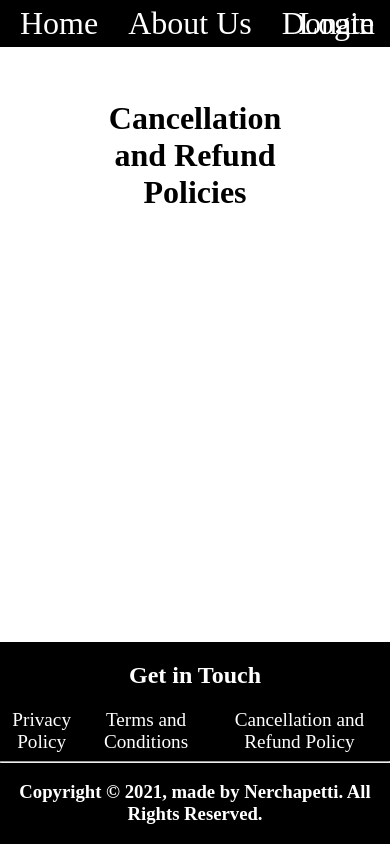
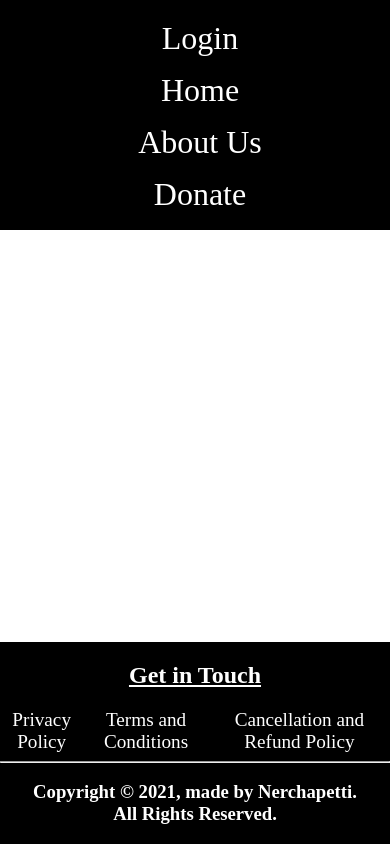
Before and after one commit to shameeribnuilyas/Nerchapetti, a React (Create React App) app: page /cancellationAndRefundPolicy in a window 390 px wide. Built offline with nearby package versions, Linux system fonts and the light colour scheme.

Commit message:
responsive

```diff
--- a/src/components/Contact.js
+++ b/src/components/Contact.js
@@ -10,7 +10,9 @@ const Contact = () => {
             <h2>Get in Touch</h2>
             <FooterNavigation/>
             <hr></hr>
-            <h3>Copyright © 2021, made by Nerchapetti. All Rights Reserved.</h3>
+            <div className={classes.copyright}>
+                <h3>Copyright © 2021, made by Nerchapetti. All Rights Reserved.</h3>
+            </div>
         </div>
         </section>
     );
--- a/src/components/Topbar.js
+++ b/src/components/Topbar.js
@@ -8,11 +8,11 @@ const TopBar = () => {
     <header className={classes.appHeader}>
     <nav>
     <div className="header">
+        <Link exact to='/'className={classes.link}>Login</Link>
         <Link exact to='/' className={classes.link}>Home</Link>
         <Link exact to='/about' className={classes.link}>About Us</Link>
         <Link exact to='/donate' className={classes.link}>Donate</Link>
-        <Link exact to='/'className={classes.login}>Login</Link>
-      </div>
+    </div>
      </nav>
    </header>
    </div>
--- a/src/css/contact.module.css
+++ b/src/css/contact.module.css
@@ -6,5 +6,12 @@
     left:0;
     width:100%;
     text-align:center;
+}
 
+.copyright {
+    padding:0 20px 0 20px;
 }
+
+h2 {
+    text-decoration: underline;
+}
--- a/src/css/footerNavigation.module.css
+++ b/src/css/footerNavigation.module.css
@@ -8,3 +8,13 @@
     text-decoration: none;
     font-size: 1.2rem;
 }
+
+@media (max-width: 350px) {
+    .footerLinks  {
+        display: flex;
+        flex-direction: column;
+    }
+    .link {
+        margin:10px
+    }
+  }
--- a/src/css/topbar.module.css
+++ b/src/css/topbar.module.css
@@ -1,6 +1,5 @@
 .appHeader {
     background-color:black;
-    color:white;
     position:fixed;
     top:0;
     left:0;
@@ -8,7 +7,7 @@
     padding:5px;
 }
 
-nav {
+.header {
     display: flex;
     flex-direction: row;
 }
@@ -20,10 +19,14 @@ nav {
     text-decoration: none;
 }
 
-.login {
-   position:fixed;
-   right:15px;
-   font-size: 2rem;
-   color:white;
-   text-decoration: none;
-}
+@media (max-width: 800px) {
+    .appHeader {
+        height:220px;
+    }
+
+    .link {
+        display: flex;
+        flex-direction: column;
+        text-align: center;
+    }
+  }
```
